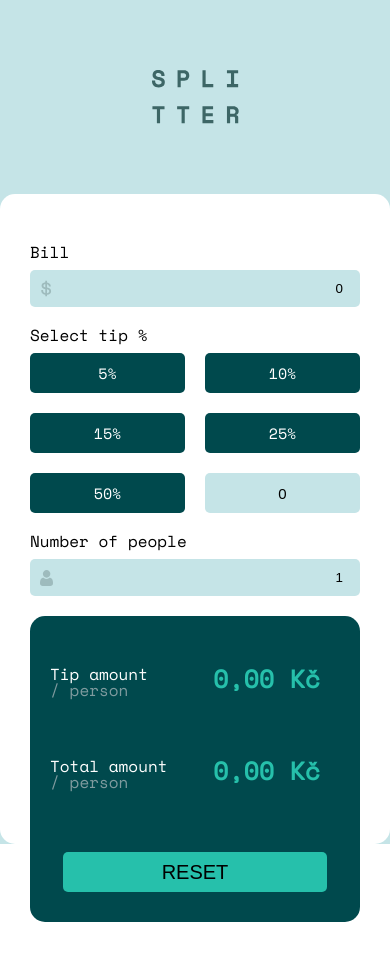
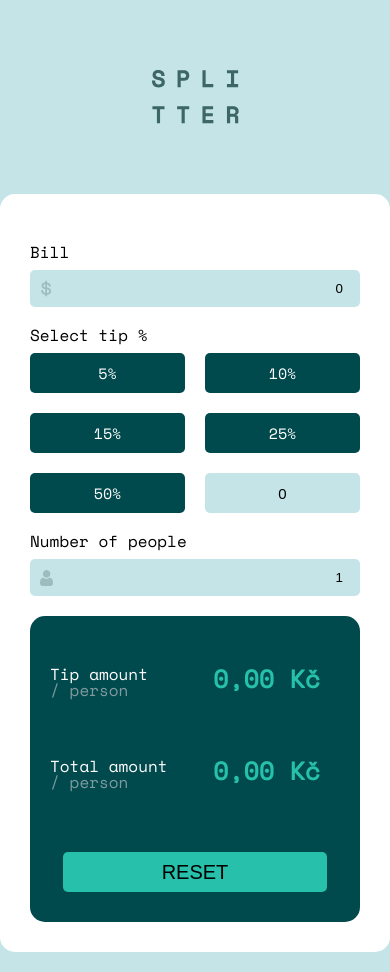
Before and after one commit to martinnovak22/React_cookbook, a React (Vite) app: page / in a window 390 px wide. Before the commit the page ends 922 px from the top, so only its background shows below. Built offline with nearby package versions, Linux system fonts and the light colour scheme.

Commit message:
css fix, ts

```diff
--- a/src/Calculator.tsx
+++ b/src/Calculator.tsx
@@ -31,7 +31,7 @@ export default function Calculator() {
   }
 
   //reset of values and error message
-  function handleReset() {
+  function handleReset(): void {
     setValues(DEFAULT_VALUES);
     setErrorMessage("");
   }
@@ -46,5 +46,3 @@ export default function Calculator() {
     </form>
   );
 }
-
-// TODO začištění kódu
--- a/src/features/InputCard/InputCard.tsx
+++ b/src/features/InputCard/InputCard.tsx
@@ -18,7 +18,7 @@ function InputCard(props: InputCardTypes) {
     }
   }
 
-  function handleTipInput(e: React.FormEvent<HTMLInputElement>) {
+  function handleTipInput(e: React.FormEvent<HTMLInputElement>): void {
     props.onValueChange(e);
 
     //resets custom input when radio button IS checked
@@ -28,7 +28,7 @@ function InputCard(props: InputCardTypes) {
   }
 
   //selection of text
-  function handleSelect(e: React.FocusEvent<HTMLInputElement>) {
+  function handleSelect(e: React.FocusEvent<HTMLInputElement>): void {
     e.target.select();
   }
 
--- a/src/features/ResultCard/ResultCard.tsx
+++ b/src/features/ResultCard/ResultCard.tsx
@@ -13,14 +13,15 @@ const RESULTS = {
 export default function ResultCard(props: ResultCardTypes) {
   const values = props.values;
 
+  //calculates tip per person
   function calculateTip(): string {
     if (values.people == 0) {
       return formatNumber(0);
     }
-
     return formatNumber(((values.bill / 100) * values.tip) / values.people);
   }
 
+  //calculates total per person
   function calculateTotal(): string {
     if (values.people == 0) {
       return formatNumber(0);
@@ -30,10 +31,10 @@ export default function ResultCard(props: ResultCardTypes) {
     );
   }
 
-  // complete reset
+  // complete reset of form
   function handleReset(): void {
     const formElement: NodeListOf<HTMLFormElement> =
-      document.querySelectorAll("form");
+      document.querySelectorAll("form[class=app]");
     formElement[0].reset();
   }
 
--- a/src/styles/global.css
+++ b/src/styles/global.css
@@ -126,7 +126,7 @@ table {
   display: flex;
   flex-direction: column;
   align-items: center;
-  height: 100vh;
+  min-height: 100vh;
   font-family: "Space Mono", sans-serif;
   margin: 0;
   background-color: hsl(185, 41%, 84%);
@@ -154,4 +154,8 @@ table {
   .app__container {
     flex-direction: column;
   }
+
+  .app {
+    padding-bottom: 20px;
+  }
 }
--- a/src/types/CalculatorTypes.ts
+++ b/src/types/CalculatorTypes.ts
@@ -1,5 +1,3 @@
-import React, { ReactElement, ReactNode } from "react";
-
 //interface for input card props
 export interface InputCardTypes {
   values: { tip: number; bill: number; people: number };
```
